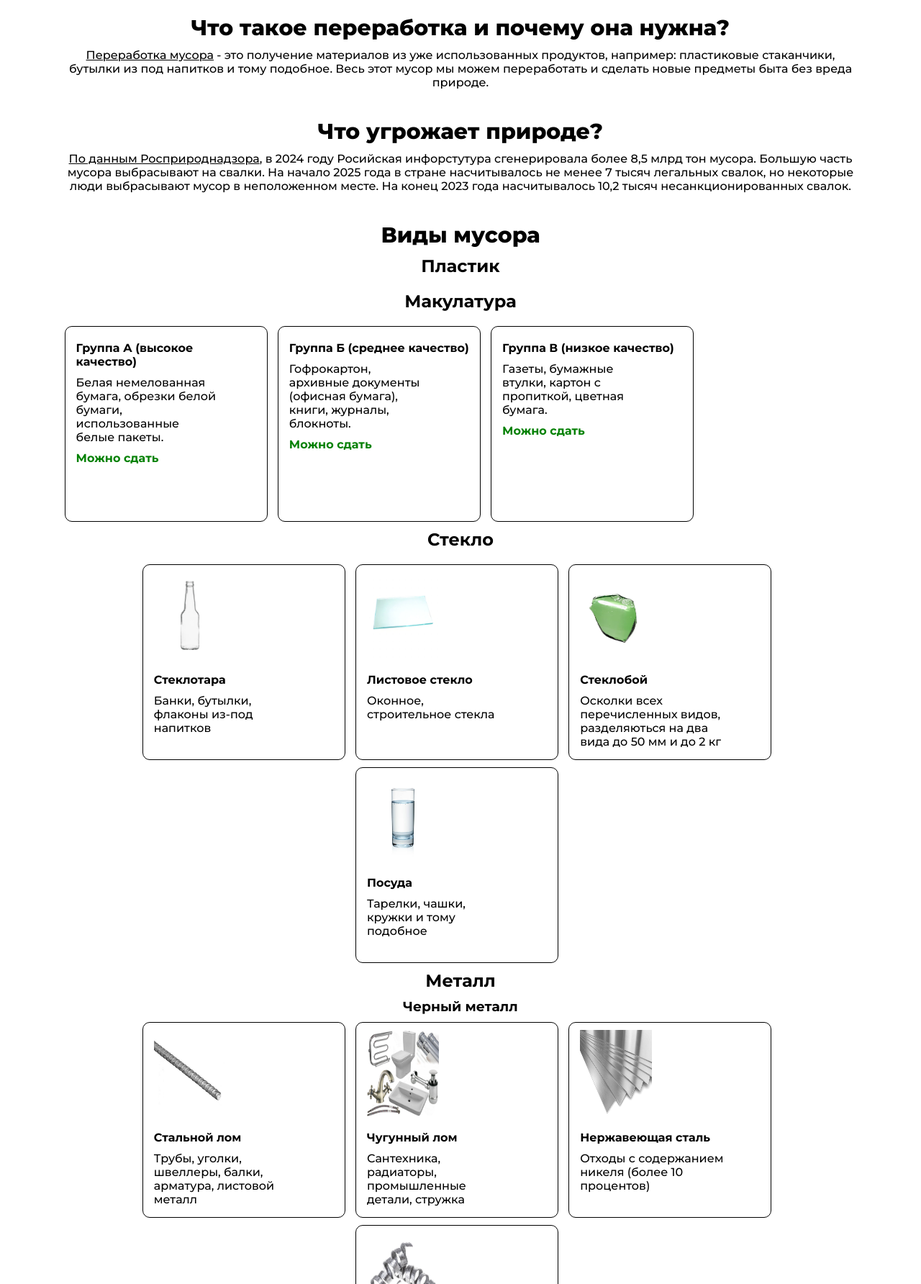
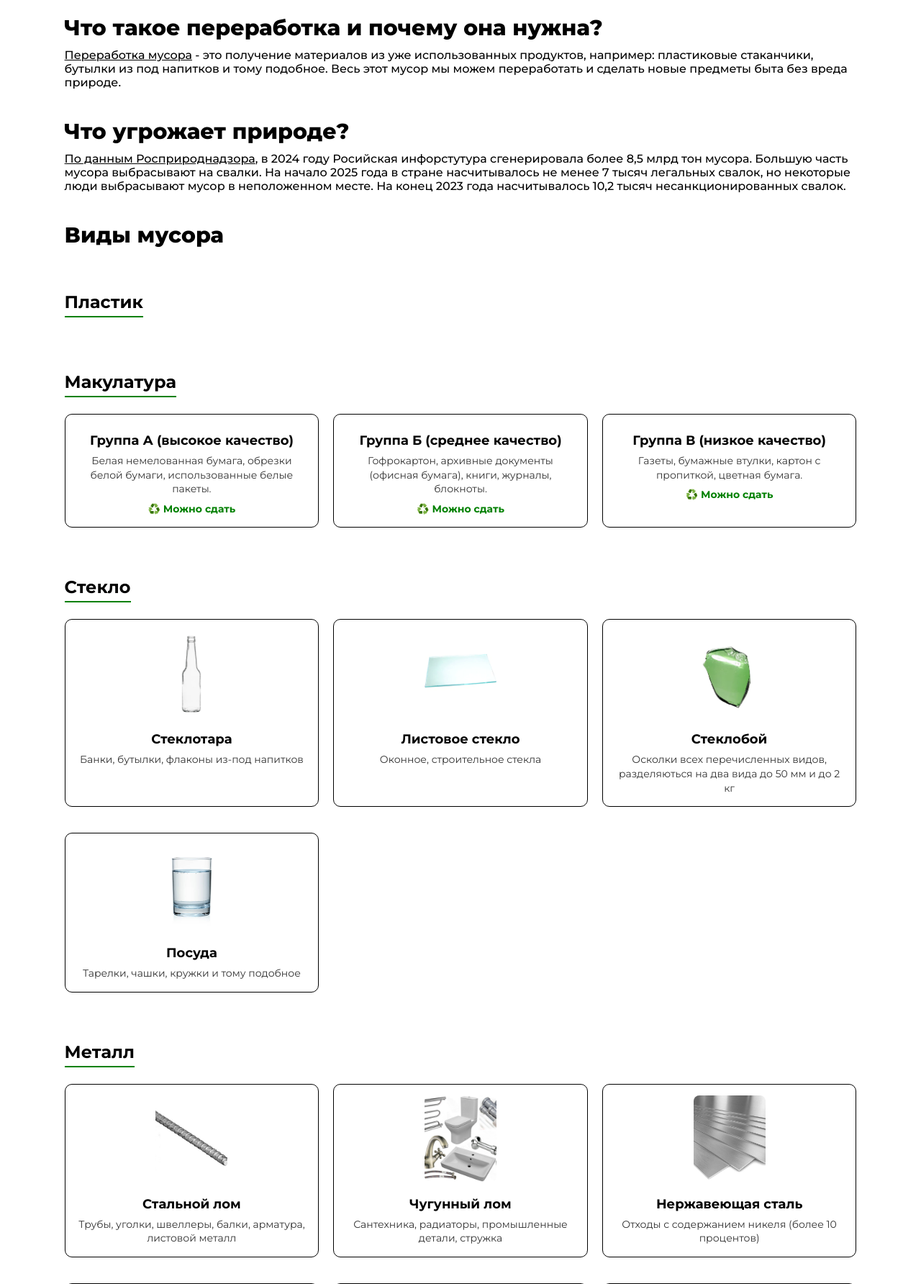
Before and after one commit to VANT00Z/Green-Line-YA, a Flask app: template templates/html/information.html in a window 1280 px wide. Shown: the part 126-1910 px from the top of the page at 72% size. Run offline with Flask 3, Linux system fonts and the light colour scheme; the template is opened without the code that fills it, so the values that code supplies are empty.

Commit message:
Little update
Update styles

```diff
--- a/static/css/information.css
+++ b/static/css/information.css
@@ -19,7 +19,12 @@ body {
     font-optical-sizing: auto;
     font-style: normal;
     color: black;
-    height: 100vh;
+    min-height: 100vh;
+    background: white;
+}
+
+.container {
+    width: 100%;
 }
 
 header {
@@ -47,14 +52,13 @@ header a:hover {
     animation-fill-mode: forwards;
 }
 
-ul {
-    list-style: none;
-}
-
 .content {
     padding: 0 7%;
     animation: fadeIn 1.2s ease-in;
-    text-align: center;
+}
+
+.content li {
+    list-style: none;
 }
 
 h1 {
@@ -67,81 +71,137 @@ h1 {
     padding: 20px 0;
 }
 
-.cont-li ul li a {
-    color: black;
-}
-
 .cont-li span {
     font-size: 16px;
     font-weight: 500;
 }
 
-.types .type {
-    padding: 10px 0;
-    display: flex;
-    /* flex-direction: column; */
-    align-items: center;
+.types {
+    margin-top: 20px;
+}
+
+.types h2 {
+    font-size: 24px;
+    font-weight: 700;
+    margin: 30px 0 15px 0;
+    padding-bottom: 5px;
+    border-bottom: 2px solid green;
+    display: inline-block;
+}
+
+.type {
+    margin-bottom: 30px;
+}
+
+.type ul {
+    display: grid;
+    grid-template-columns: repeat(3, 1fr);
+    gap: 20px;
+    justify-content: center;
+    list-style: none;
 }
 
 .type ul li {
-    margin-top: 10px;
-    margin-right: 10px;
-    gap: 10px;
-    display: inline-flex;
-    flex-direction: column;
-    align-items: baseline;
     border: 1px solid black;
     border-radius: 10px;
-    padding: 10px 15px;
-    width: 250px;
-    height: 250px;
+    padding: 15px;
+    display: flex;
+    flex-direction: column;
+    align-items: center;
+    text-align: center;
+    background: white;
+    transition: transform 0.2s, box-shadow 0.2s;
+}
+
+.type ul li:hover {
+    transform: translateY(-3px);
+    box-shadow: 0 5px 15px rgba(0, 0, 0, 0.1);
 }
 
 .type ul li img {
     width: 100px;
     height: 120px;
+    object-fit: cover;
+    border-radius: 8px;
+    margin-bottom: 10px;
+}
+
+.type ul li h3 {
+    font-size: 18px;
+    font-weight: 700;
+    margin: 10px 0 8px 0;
 }
 
 .type ul li p {
-    font-size: 16px;
-    font-weight: 500;
-    width: 200px;
-    text-align: left;
+    font-size: 14px;
+    line-height: 1.4;
+    color: #333;
 }
 
-.type ul li h3 {
-    font-size: 16px;
-    padding-top: 10px;
-    text-align: left;
-    text-transform: pre;
+.type ul li .res::before {
+    font-weight: 700;
+    font-size: 14px;
+    content: '♻️ Можно сдать';
+    color: green;
+    display: inline-block;
+    margin-top: 8px;
 }
 
-.types .type li .res::before {
+.type ul li .nonres::before {
     font-weight: 700;
-    font-size: 16px;
-    content: 'Можно сдать';
+    font-size: 14px;
+    content: '❌ Нельзя сдать';
+    color: red;
+    display: inline-block;
+    margin-top: 8px;
+}
+
+.type ul li .blackmet::before {
+    font-size: 14px;
+    font-weight: 700;
+    content: '⚫ Черный металлолом';
+    color: black;
+    display: inline-block;
+    margin-top: 8px;
+}
+
+.type ul li .colormet::before {
+    font-size: 14px;
+    font-weight: 700;
+    content: '🟤 Цветной металлолом';
+    color: brown;
+    display: inline-block;
+    margin-top: 8px;
+}
+
+.type:has(.plastic-item) ul {
+    display: grid;
+    grid-template-columns: repeat(3, 1fr);
+    gap: 20px;
+}
+
+.cont-li ul:not(.types) {
+    list-style: none;
+    padding-left: 0;
+}
+
+.cont-li ul:not(.types) h2 {
+    font-size: 20px;
+    margin: 20px 0 10px 0;
     color: green;
 }
 
-.types .type li .nonres::before {
-    font-weight: 700;
-    font-size: 16px;
-    content: 'Нельзя сдать';
-    color: red;
+.cont-li ul:not(.types) li {
+    margin: 8px 0;
 }
 
-.types .type li .blackmet::before {
-    font-size: 16px;
-    font-weight: 700;
-    content: 'Черный металлолом';
-    color: black;
+.cont-li ul:not(.types) li a {
+    color: #0066cc;
+    text-decoration: none;
 }
 
-.types .type li .colormet::before {
-    font-size: 16px;
-    font-weight: 700;
-    content: 'Цветной металлолом';
-    color: brown;
+.cont-li ul:not(.types) li a:hover {
+    text-decoration: underline;
 }
 
 .scroll-up {
@@ -159,6 +219,26 @@ h1 {
     animation: fadeIn 1s;
 }
 
+@media (max-width: 900px) {
+    .type ul {
+        grid-template-columns: repeat(2, 1fr) !important;
+    }
+}
+
+@media (max-width: 600px) {
+    .type ul {
+        grid-template-columns: 1fr !important;
+    }
+
+    .content {
+        padding: 0 4%;
+    }
+
+    header a {
+        font-size: 24px;
+    }
+}
+
 @keyframes fadeIn {
     from {
         transform: translateY(20px);
@@ -171,18 +251,6 @@ h1 {
     }
 }
 
-@keyframes fadeOut {
-    from {
-        opacity: 1;
-        visibility: visible;
-    }
-
-    to {
-        opacity: 0;
-        visibility: hidden;
-    }
-}
-
 @keyframes logoAnimation {
     from {
         transform: translateY(0);
--- a/templates/html/information.html
+++ b/templates/html/information.html
@@ -28,15 +28,15 @@
         <ul class="types">
           <h2>Пластик</h2>
           <li class="type">
-            {% for item in info.plastic %}
-              <ul>
+            <ul>
+              {% for item in info.plastic %}
                 <li>
                   <img src="{{ item.image }}" alt="" />
                   <p>{{ item.description }}</p>
                   <p class="{{ item.other }}"></p>
                 </li>
-              </ul>
-            {% endfor %}
+              {% endfor %}
+            </ul>
           </li>
           <h2>Макулатура</h2>
           <li class="type">
@@ -86,7 +86,6 @@
           <h2>Металл</h2>
           <li class="type">
             <ul>
-              <h3>Черный металл</h3>
               <li>
                 <img src="{{ url_for('static', filename='imgs/metal-types/armature.jpg') }}" alt="Стальной лом" />
                 <h3>Стальной лом</h3>
@@ -107,7 +106,6 @@
                 <h3>Стружка</h3>
                 <p>Стальная или чугунная</p>
               </li>
-              <h3>Цветной металл</h3>
               <li>
                 <img src="{{ url_for('static', filename='imgs/metal-types/copper.jpg') }}" alt="Медь" />
                 <h3>Медь</h3>
```
Also changed, not shown: db.sqlite.
